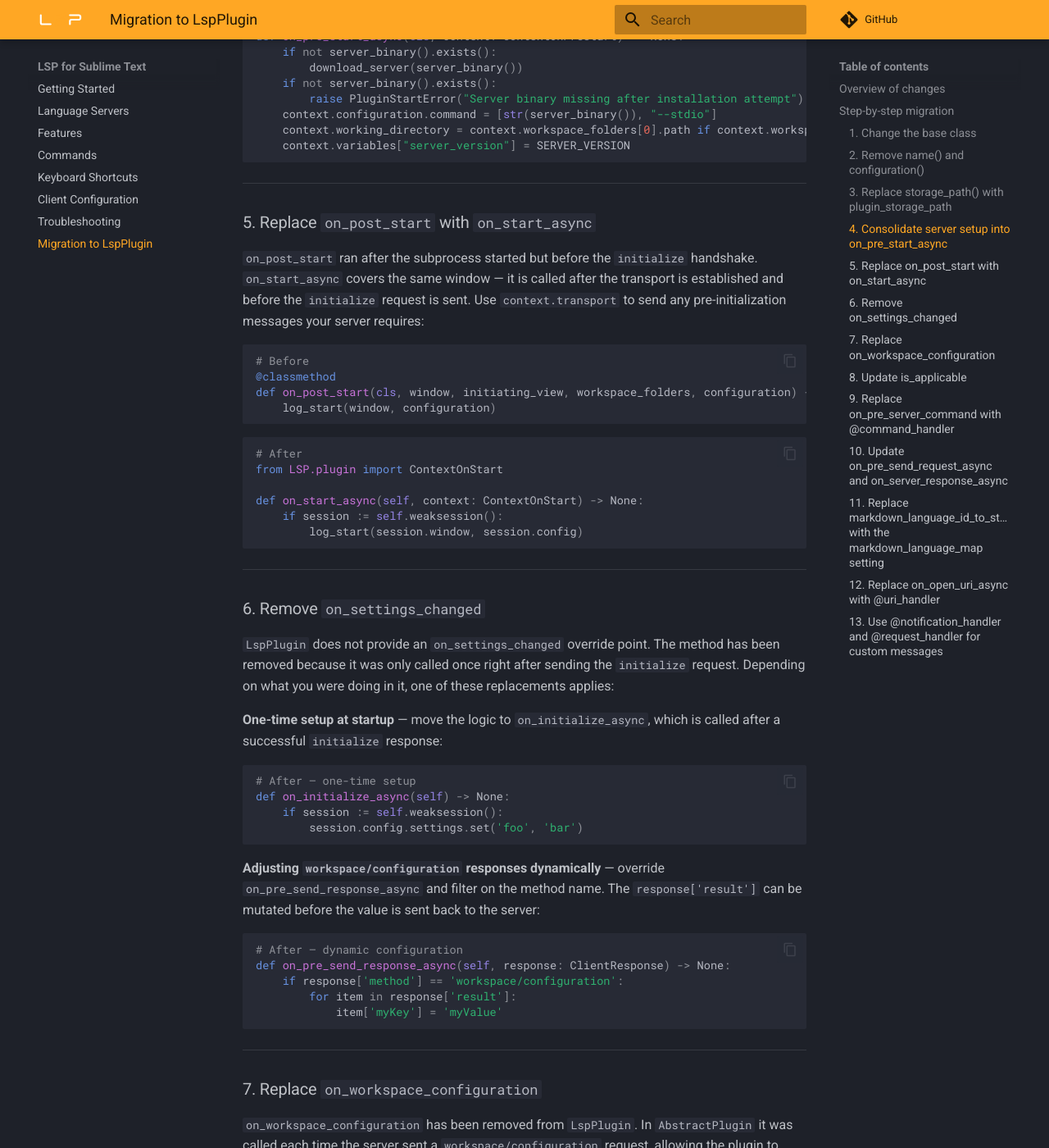
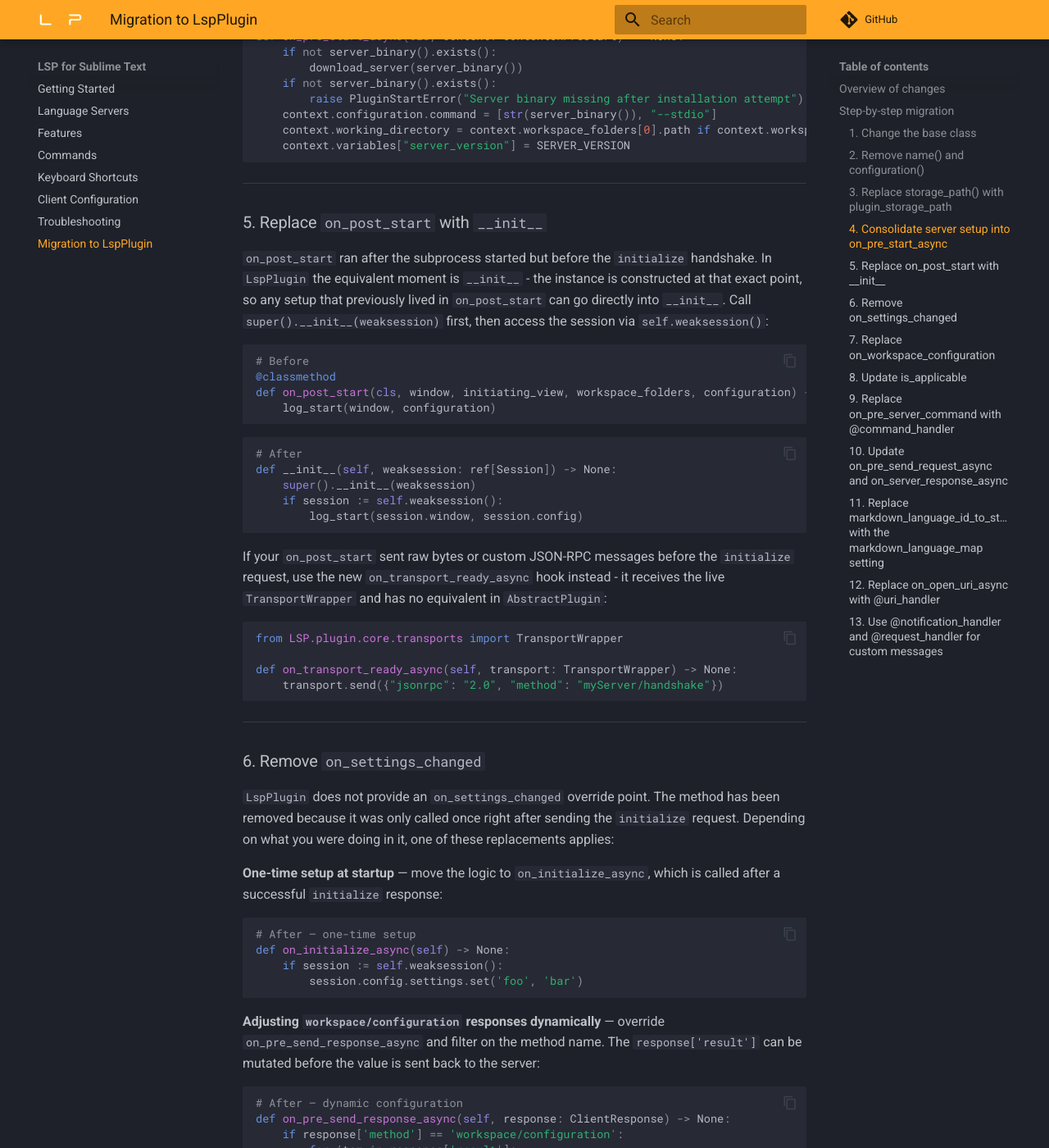
Before and after one commit to sublimelsp/LSP, an MkDocs documentation site: the page built from docs/src/migrating_to_lsp_plugin.md, in a window 1280 px wide and 1400 px high, scrolled down 4340 px. Shown: the whole window at 82% size. Built offline with MkDocs 1.6.1 and Material for MkDocs 9.7.7, drawn with Linux system fonts in a browser that asks for light colours; comment, search, counter and statistics services are not loaded; some of the changed text lies outside the part shown.

Commit message:
on_start_async -> on_transport_ready_async

````diff
--- a/docs/src/migrating_to_lsp_plugin.md
+++ b/docs/src/migrating_to_lsp_plugin.md
@@ -15,7 +15,7 @@
 | `configuration()` | Removed - settings file located automatically |
 | `storage_path()` | `plugin_storage_path` class attribute (derived automatically) |
 | `needs_update_or_installation()` + `install_or_update()` + `can_start()` + `on_pre_start()` + `additional_variables()` | `on_pre_start_async(context)` |
-| `on_post_start(window, view, folders, config)` | `on_start_async(context)` |
+| `on_post_start(window, view, folders, config)` | `__init__(weaksession)` |
 | `on_settings_changed(settings: DottedDict)` | `on_initialize_async()` for one-time setup; `on_pre_send_response_async(response)` for dynamic `workspace/configuration` |
 | `is_applicable(view, config)` | `is_applicable(context: ContextIsApplicable)` |
 | `on_workspace_configuration(params, configuration)` | `on_pre_send_response_async(response)` — intercept `workspace/configuration` response |
@@ -26,7 +26,7 @@
 | `on_server_response_async(method, response)` | `on_server_response_async(response)` |
 | `register_plugin(MyPlugin)` / `unregister_plugin(MyPlugin)` | `MyPlugin.register()` / `MyPlugin.unregister()` - no standalone import needed |
 | *(not present)* | `on_pre_start_async(context)` — classmethod, replaces several AbstractPlugin hooks |
-| *(not present)* | `on_start_async(context)` — replaces `on_before_initialize` |
+| *(not present)* | `on_transport_ready_async(transport)` - new hook, called after transport is up but before `initialize` |
 | *(not present)* | `on_initialize_async()` |
 | *(not present)* | `on_pre_send_response_async(response)` |
 
@@ -172,9 +172,9 @@ def on_pre_start_async(cls, context: ContextOnPreStart) -> None:
 
 ---
 
-### 5. Replace `on_post_start` with `on_start_async`
+### 5. Replace `on_post_start` with `__init__`
 
-`on_post_start` ran after the subprocess started but before the `initialize` handshake. `on_start_async` covers the same window — it is called after the transport is established and before the `initialize` request is sent. Use `context.transport` to send any pre-initialization messages your server requires:
+`on_post_start` ran after the subprocess started but before the `initialize` handshake. In `LspPlugin` the equivalent moment is `__init__` - the instance is constructed at that exact point, so any setup that previously lived in `on_post_start` can go directly into `__init__`. Call `super().__init__(weaksession)` first, then access the session via `self.weaksession()`:
 
 ```python
 # Before
@@ -185,11 +185,19 @@ def on_post_start(cls, window, initiating_view, workspace_folders, configuration
 
 ```python
 # After
-from LSP.plugin import ContextOnStart
-
-def on_start_async(self, context: ContextOnStart) -> None:
+def __init__(self, weaksession: ref[Session]) -> None:
+    super().__init__(weaksession)
     if session := self.weaksession():
         log_start(session.window, session.config)
+```
+
+If your `on_post_start` sent raw bytes or custom JSON-RPC messages before the `initialize` request, use the new `on_transport_ready_async` hook instead - it receives the live `TransportWrapper` and has no equivalent in `AbstractPlugin`:
+
+```python
+from LSP.plugin.core.transports import TransportWrapper
+
+def on_transport_ready_async(self, transport: TransportWrapper) -> None:
+    transport.send({"jsonrpc": "2.0", "method": "myServer/handshake"})
 ```
 
 ---
--- a/plugin/__init__.py
+++ b/plugin/__init__.py
@@ -4,7 +4,6 @@ from .api import AbstractPlugin
 from .api import command_handler
 from .api import ContextIsApplicable
 from .api import ContextOnPreStart
-from .api import ContextOnStart
 from .api import LspPlugin
 from .api import notification_handler
 from .api import PluginStartError
@@ -60,7 +59,6 @@ __all__ = [
     'ClientResponse',
     'ContextIsApplicable',
     'ContextOnPreStart',
-    'ContextOnStart',
     'DebouncerNonThreadSafe',
     'DottedDict',
     'Error',
````
Also changed, not shown: 2 other files.
